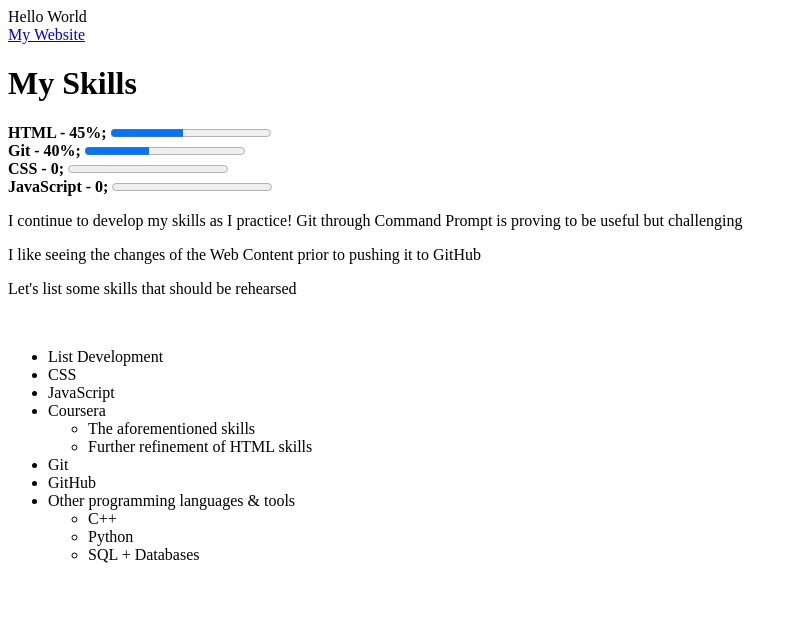
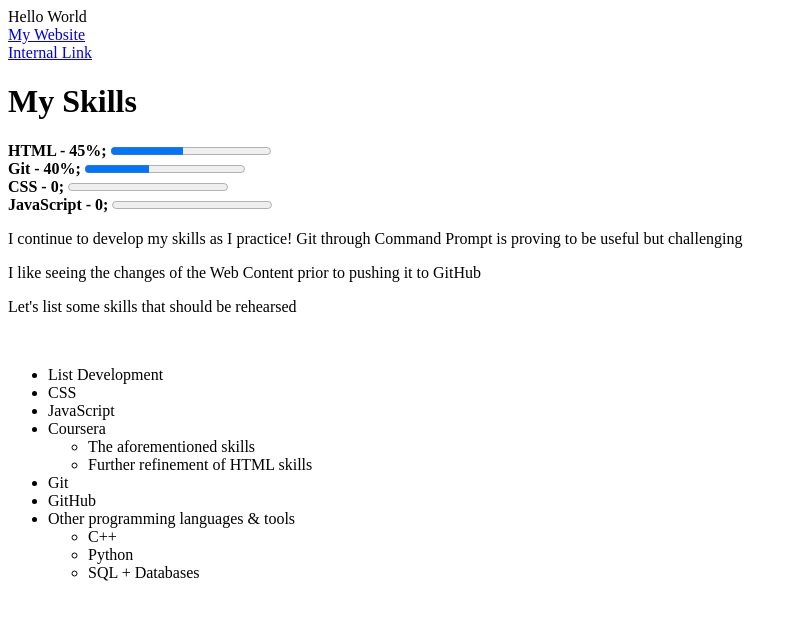
Before and after one commit to RigorMortis993/coursera, a plain HTML site: page site/index.html in a window 1280 px wide. Shown: the whole page, without its empty margins (0-797 px from the left). Drawn offline with Linux system fonts and the light colour scheme.

Commit message:
Update 0.04

```diff
--- a/site/index.html
+++ b/site/index.html
@@ -4,16 +4,16 @@
     <meta charset="utf-8">
 </head>
     <title>Developing Skills</title>
-    <nav><a href="https://rigormortis993.github.io/coursera/site/index.html">My Website</a></nav>
+    <nav><a href="https://rigormortis993.github.io/coursera/site/index.html">My Website</a></nav> <nav><a href="internal-links.html" title="Internal Link">Internal Link</a></nav>
 
 <body>
     <h1>My Skills</h1>
     <section>
         <div>
-            <b>HTML - 45%;</b> <progress value="45" max="100"></progress><br />
-            <b>Git - 40%;</b> <progress value="40" max="100"></progress><br />
-            <b>CSS - 0;</b> <progress value="0" max="100"></progress><br />
-            <b>JavaScript - 0;</b> <progress value="0" max="100"></progress><br />
+            <b>HTML - 45%;</b> <progress value="45" max="100"></progress><br>
+            <b>Git - 40%;</b> <progress value="40" max="100"></progress><br>
+            <b>CSS - 0;</b> <progress value="0" max="100"></progress><br>
+            <b>JavaScript - 0;</b> <progress value="0" max="100"></progress><br>
         </div>
     </section>
     <section>
@@ -23,7 +23,7 @@
         </div>
     </section>
     <section>
-        <p>Let's list some skills that should be rehearsed</p><br />
+        <p>Let's list some skills that should be rehearsed</p><br>
         <ul>
             <li>List Development</li>
             <li>CSS</li>
```
Also changed, not shown: site/internal-links.html (added, +11 -0 lines).
